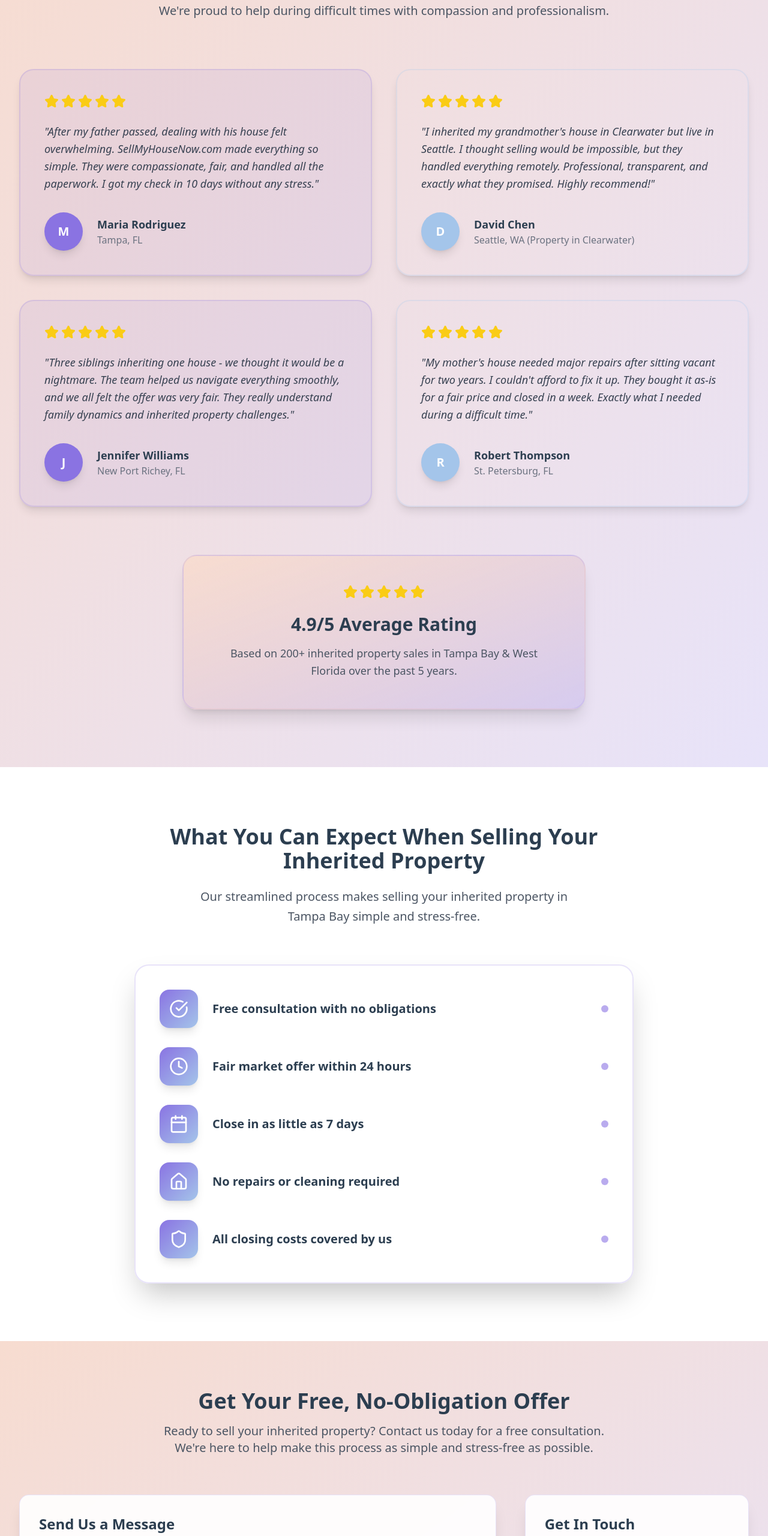
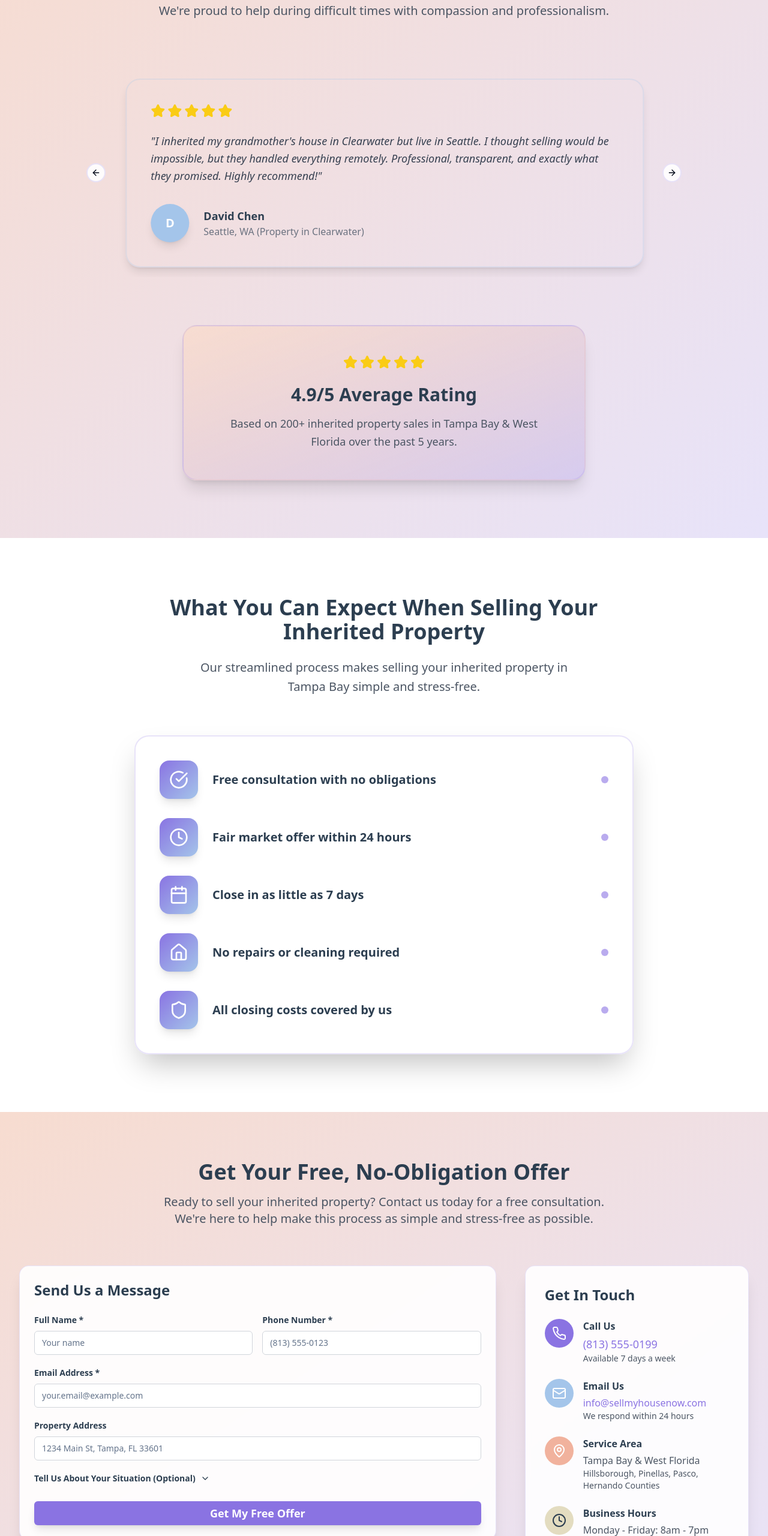
Before and after one commit to tlfla/gentle-home-solutions, a React (Vite) app: page / in a window 1280 px wide. Shown: the part 4785-7346 px from the top of the page at 60% size. Built offline with nearby package versions, Linux system fonts and the light colour scheme.

Commit message:
Refactor: Implement footer, testimonial, and contact changes
- Redesigned the footer with expandable service areas and a modern layout.
- Converted testimonials to a horizontal slider.
- Improved the contact form with bold labels and a collapsible message field.

```diff
--- a/src/components/Contact.tsx
+++ b/src/components/Contact.tsx
@@ -1,6 +1,6 @@
 
 import { useState } from "react";
-import { Phone, Mail, MapPin, Clock } from "lucide-react";
+import { Phone, Mail, MapPin, Clock, ChevronDown, ChevronUp } from "lucide-react";
 import { Button } from "@/components/ui/button";
 import { Input } from "@/components/ui/input";
 import { Textarea } from "@/components/ui/textarea";
@@ -15,6 +15,7 @@ export const Contact = () => {
     property: '',
     message: ''
   });
+  const [isMessageExpanded, setIsMessageExpanded] = useState(false);
 
   const handleSubmit = (e: React.FormEvent) => {
     e.preventDefault();
@@ -32,6 +33,7 @@ export const Contact = () => {
       property: '',
       message: ''
     });
+    setIsMessageExpanded(false);
   };
 
   const handleChange = (e: React.ChangeEvent<HTMLInputElement | HTMLTextAreaElement>) => {
@@ -56,12 +58,12 @@ export const Contact = () => {
 
         <div className="grid lg:grid-cols-3 gap-12 items-start">
           {/* Contact Form - Takes up 2 columns */}
-          <div className="lg:col-span-2 bg-white/90 backdrop-blur-sm rounded-2xl p-8 shadow-xl border border-brand-purple/20">
+          <div className="lg:col-span-2 bg-white/90 backdrop-blur-sm rounded-2xl p-6 shadow-xl border border-brand-purple/20">
             <h3 className="text-2xl font-bold text-[#2C3E50] mb-6">Send Us a Message</h3>
-            <form onSubmit={handleSubmit} className="space-y-6">
+            <form onSubmit={handleSubmit} className="space-y-5">
               <div className="grid md:grid-cols-2 gap-4">
                 <div>
-                  <label htmlFor="name" className="block text-sm font-medium text-[#2C3E50] mb-2">
+                  <label htmlFor="name" className="block text-sm font-bold text-[#2C3E50] mb-2">
                     Full Name *
                   </label>
                   <Input
@@ -76,7 +78,7 @@ export const Contact = () => {
                   />
                 </div>
                 <div>
-                  <label htmlFor="phone" className="block text-sm font-medium text-[#2C3E50] mb-2">
+                  <label htmlFor="phone" className="block text-sm font-bold text-[#2C3E50] mb-2">
                     Phone Number *
                   </label>
                   <Input
@@ -93,7 +95,7 @@ export const Contact = () => {
               </div>
 
               <div>
-                <label htmlFor="email" className="block text-sm font-medium text-[#2C3E50] mb-2">
+                <label htmlFor="email" className="block text-sm font-bold text-[#2C3E50] mb-2">
                   Email Address *
                 </label>
                 <Input
@@ -109,7 +111,7 @@ export const Contact = () => {
               </div>
 
               <div>
-                <label htmlFor="property" className="block text-sm font-medium text-[#2C3E50] mb-2">
+                <label htmlFor="property" className="block text-sm font-bold text-[#2C3E50] mb-2">
                   Property Address
                 </label>
                 <Input
@@ -124,9 +126,15 @@ export const Contact = () => {
               </div>
 
               <div>
-                <label htmlFor="message" className="block text-sm font-medium text-[#2C3E50] mb-2">
-                  Tell Us About Your Situation
-                </label>
+                <button
+                  type="button"
+                  onClick={() => setIsMessageExpanded(!isMessageExpanded)}
+                  className="flex items-center space-x-2 text-sm font-bold text-[#2C3E50] mb-2 hover:text-brand-purple transition-colors"
+                >
+                  <span>Tell Us About Your Situation (Optional)</span>
+                  {isMessageExpanded ? <ChevronUp className="w-4 h-4" /> : <ChevronDown className="w-4 h-4" />}
+                </button>
+                {isMessageExpanded && (
                   <Textarea
                     id="message"
                     name="message"
@@ -136,6 +144,7 @@ export const Contact = () => {
                     className="border-gray-300 focus:border-brand-purple focus:ring-brand-purple"
                     placeholder="Tell us about your inherited property, timeline, or any specific concerns..."
                   />
+                )}
               </div>
 
               <Button
--- a/src/components/Footer.tsx
+++ b/src/components/Footer.tsx
@@ -1,7 +1,10 @@
 
-import { Phone, Mail, MapPin } from "lucide-react";
+import { Phone, Mail, MapPin, ChevronDown, ChevronUp } from "lucide-react";
+import { useState } from "react";
 
 export const Footer = () => {
+  const [showAllAreas, setShowAllAreas] = useState(false);
+
   const scrollToSection = (id: string) => {
     const element = document.getElementById(id);
     if (element) {
@@ -15,81 +18,83 @@ export const Footer = () => {
     'Dunedin', 'Tarpon Springs', 'Holiday', 'Wesley Chapel'
   ];
 
+  const visibleAreas = showAllAreas ? serviceAreas : serviceAreas.slice(0, 6);
+
   return (
     <footer className="bg-[#2C3E50] text-white">
-      <div className="max-w-7xl mx-auto px-4 sm:px-6 lg:px-8 py-16">
-        <div className="grid lg:grid-cols-4 md:grid-cols-2 gap-12">
+      <div className="max-w-7xl mx-auto px-4 sm:px-6 lg:px-8 py-20">
+        <div className="grid lg:grid-cols-4 md:grid-cols-2 gap-16">
           {/* Company Info */}
           <div className="lg:col-span-1">
-            <div className="mb-6">
-              <h3 className="text-2xl font-bold mb-2">SellMyHouseNow.com</h3>
+            <div className="mb-8">
+              <h3 className="text-2xl font-bold mb-3">SellMyHouseNow.com</h3>
               <div className="w-12 h-1 bg-gradient-to-r from-brand-purple to-brand-blue rounded-full"></div>
             </div>
-            <p className="text-gray-300 leading-relaxed mb-6">
+            <p className="text-gray-300 leading-relaxed mb-8 text-base">
               Helping families navigate inherited property sales with compassion, transparency, and decades of local expertise in Tampa Bay & West Florida.
             </p>
             <div className="flex space-x-4">
-              <div className="w-10 h-10 bg-brand-purple rounded-full flex items-center justify-center hover:bg-brand-blue transition-colors">
-                <Phone className="w-5 h-5" />
+              <div className="w-12 h-12 bg-brand-purple rounded-full flex items-center justify-center hover:bg-brand-blue transition-colors cursor-pointer">
+                <Phone className="w-6 h-6" />
               </div>
-              <div className="w-10 h-10 bg-brand-blue rounded-full flex items-center justify-center hover:bg-brand-purple transition-colors">
-                <Mail className="w-5 h-5" />
+              <div className="w-12 h-12 bg-brand-blue rounded-full flex items-center justify-center hover:bg-brand-purple transition-colors cursor-pointer">
+                <Mail className="w-6 h-6" />
               </div>
-              <div className="w-10 h-10 bg-brand-coral rounded-full flex items-center justify-center hover:bg-brand-cream hover:text-[#2C3E50] transition-colors">
-                <MapPin className="w-5 h-5" />
+              <div className="w-12 h-12 bg-brand-coral rounded-full flex items-center justify-center hover:bg-brand-cream hover:text-[#2C3E50] transition-colors cursor-pointer">
+                <MapPin className="w-6 h-6" />
               </div>
             </div>
           </div>
 
           {/* Contact Information */}
           <div>
-            <h4 className="text-xl font-bold mb-6 text-brand-purple">Contact Information</h4>
-            <div className="space-y-4">
+            <h4 className="text-xl font-bold mb-8 text-brand-purple">Contact Information</h4>
+            <div className="space-y-6">
               <div>
-                <h5 className="font-semibold mb-1">Phone</h5>
-                <a href="tel:+1-813-555-0199" className="text-gray-300 hover:text-brand-purple transition-colors">
+                <h5 className="font-semibold mb-2 text-lg">Phone</h5>
+                <a href="tel:+1-813-555-0199" className="text-gray-300 hover:text-brand-purple transition-colors text-base">
                   (813) 555-0199
                 </a>
               </div>
               <div>
-                <h5 className="font-semibold mb-1">Email</h5>
-                <a href="mailto:info@sellmyhousenow.com" className="text-gray-300 hover:text-brand-purple transition-colors">
+                <h5 className="font-semibold mb-2 text-lg">Email</h5>
+                <a href="mailto:info@sellmyhousenow.com" className="text-gray-300 hover:text-brand-purple transition-colors text-base">
                   info@sellmyhousenow.com
                 </a>
               </div>
               <div>
-                <h5 className="font-semibold mb-1">Service Area</h5>
-                <p className="text-gray-300">Tampa Bay & West Florida</p>
-                <p className="text-sm text-gray-400">Available 7 days a week</p>
+                <h5 className="font-semibold mb-2 text-lg">Service Area</h5>
+                <p className="text-gray-300 text-base">Tampa Bay & West Florida</p>
+                <p className="text-sm text-gray-400 mt-1">Available 7 days a week</p>
               </div>
             </div>
           </div>
 
           {/* Quick Links */}
           <div>
-            <h4 className="text-xl font-bold mb-6 text-brand-blue">Quick Links</h4>
-            <div className="space-y-3">
+            <h4 className="text-xl font-bold mb-8 text-brand-blue">Quick Links</h4>
+            <div className="space-y-4">
               <button
                 onClick={() => scrollToSection('process')}
-                className="block text-gray-300 hover:text-brand-purple transition-colors text-left"
+                className="block text-gray-300 hover:text-brand-purple transition-colors text-left text-base"
               >
                 How It Works
               </button>
               <button
                 onClick={() => scrollToSection('benefits')}
-                className="block text-gray-300 hover:text-brand-purple transition-colors text-left"
+                className="block text-gray-300 hover:text-brand-purple transition-colors text-left text-base"
               >
                 Why Choose Us
               </button>
               <button
                 onClick={() => scrollToSection('faq')}
-                className="block text-gray-300 hover:text-brand-purple transition-colors text-left"
+                className="block text-gray-300 hover:text-brand-purple transition-colors text-left text-base"
               >
                 FAQ
               </button>
               <button
                 onClick={() => scrollToSection('contact')}
-                className="block text-gray-300 hover:text-brand-purple transition-colors text-left"
+                className="block text-gray-300 hover:text-brand-purple transition-colors text-left text-base"
               >
                 Contact
               </button>
@@ -98,25 +103,32 @@ export const Footer = () => {
 
           {/* Service Areas */}
           <div>
-            <h4 className="text-xl font-bold mb-6 text-brand-coral">Service Areas</h4>
-            <div className="grid grid-cols-2 gap-2 text-sm">
-              {serviceAreas.map((area, index) => (
-                <span key={index} className="text-gray-300 hover:text-brand-purple transition-colors cursor-default">
+            <h4 className="text-xl font-bold mb-8 text-brand-coral">Service Areas</h4>
+            <div className="grid grid-cols-2 gap-3">
+              {visibleAreas.map((area, index) => (
+                <span key={index} className="text-gray-300 hover:text-brand-purple transition-colors cursor-default text-sm">
                   {area}
                 </span>
               ))}
             </div>
-            <p className="text-xs text-gray-400 mt-4">
+            <button
+              onClick={() => setShowAllAreas(!showAllAreas)}
+              className="mt-6 flex items-center space-x-2 text-brand-purple hover:text-brand-blue transition-colors text-sm font-medium"
+            >
+              <span>{showAllAreas ? 'Show Less' : 'View All Areas'}</span>
+              {showAllAreas ? <ChevronUp className="w-4 h-4" /> : <ChevronDown className="w-4 h-4" />}
+            </button>
+            <p className="text-xs text-gray-400 mt-6">
               Hillsborough, Pinellas, Pasco, Hernando Counties
             </p>
           </div>
         </div>
 
         {/* Bottom Section */}
-        <div className="mt-12 pt-8 border-t border-gray-600">
-          <div className="flex flex-col md:flex-row justify-between items-center space-y-4 md:space-y-0">
+        <div className="mt-16 pt-10 border-t border-gray-600">
+          <div className="flex flex-col md:flex-row justify-between items-center space-y-6 md:space-y-0">
             <div className="text-center md:text-left">
-              <p className="text-gray-300 mb-2">
+              <p className="text-gray-300 mb-3 text-base">
                 © 2024 SellMyHouseNow.com. All rights reserved.
               </p>
               <p className="text-sm text-gray-400">
@@ -124,7 +136,7 @@ export const Footer = () => {
               </p>
             </div>
             <div className="text-center md:text-right">
-              <p className="text-sm text-gray-400 mb-1">
+              <p className="text-sm text-gray-400 mb-2">
                 Specializing in inherited property sales
               </p>
               <p className="text-sm text-gray-400">
--- a/src/components/Testimonials.tsx
+++ b/src/components/Testimonials.tsx
@@ -1,7 +1,11 @@
 
 import { Star } from "lucide-react";
+import { Carousel, CarouselContent, CarouselItem, CarouselNext, CarouselPrevious } from "@/components/ui/carousel";
+import { useEffect, useState } from "react";
 
 export const Testimonials = () => {
+  const [api, setApi] = useState<any>();
+
   const testimonials = [
     {
       name: "Maria Rodriguez",
@@ -49,6 +53,17 @@ export const Testimonials = () => {
     </div>
   );
 
+  // Auto-advance carousel
+  useEffect(() => {
+    if (!api) return;
+
+    const timer = setInterval(() => {
+      api.scrollNext();
+    }, 6000); // 6 seconds
+
+    return () => clearInterval(timer);
+  }, [api]);
+
   return (
     <section className="py-24 bg-gradient-to-br from-[rgb(247,220,208)] to-brand-purple/20">
       <div className="max-w-7xl mx-auto px-4 sm:px-6 lg:px-8">
@@ -62,9 +77,19 @@ export const Testimonials = () => {
           </p>
         </div>
 
-        <div className="grid md:grid-cols-2 gap-10">
+        <div className="max-w-4xl mx-auto">
+          <Carousel
+            setApi={setApi}
+            opts={{
+              align: "start",
+              loop: true,
+            }}
+            className="w-full"
+          >
+            <CarouselContent>
               {testimonials.map((testimonial, index) => (
-            <div key={index} className="group">
+                <CarouselItem key={index}>
+                  <div className="p-4">
                     <div className={`${testimonial.bgColor} rounded-3xl p-10 shadow-lg hover:shadow-2xl transition-all duration-300 border-2 ${testimonial.borderColor} hover:scale-[1.02]`}>
                       <div className="mb-6">
                         <StarRating rating={testimonial.rating} />
@@ -83,7 +108,12 @@ export const Testimonials = () => {
                       </div>
                     </div>
                   </div>
+                </CarouselItem>
               ))}
+            </CarouselContent>
+            <CarouselPrevious className="hidden md:flex -left-12 bg-white/90 hover:bg-white border-2 border-brand-purple/20 hover:border-brand-purple/40" />
+            <CarouselNext className="hidden md:flex -right-12 bg-white/90 hover:bg-white border-2 border-brand-purple/20 hover:border-brand-purple/40" />
+          </Carousel>
         </div>
 
         <div className="mt-20 text-center">
```
Lines whose indentation alone changed are shown as unchanged.
